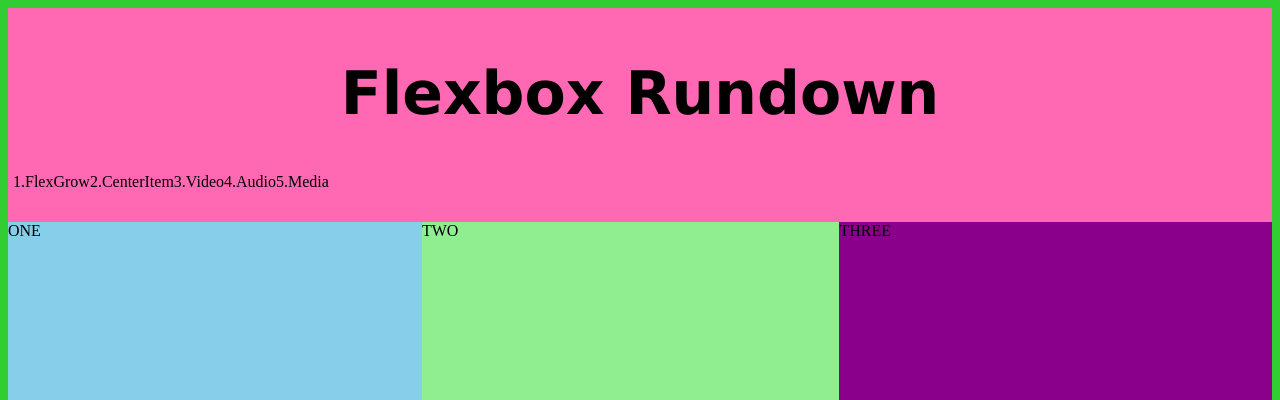
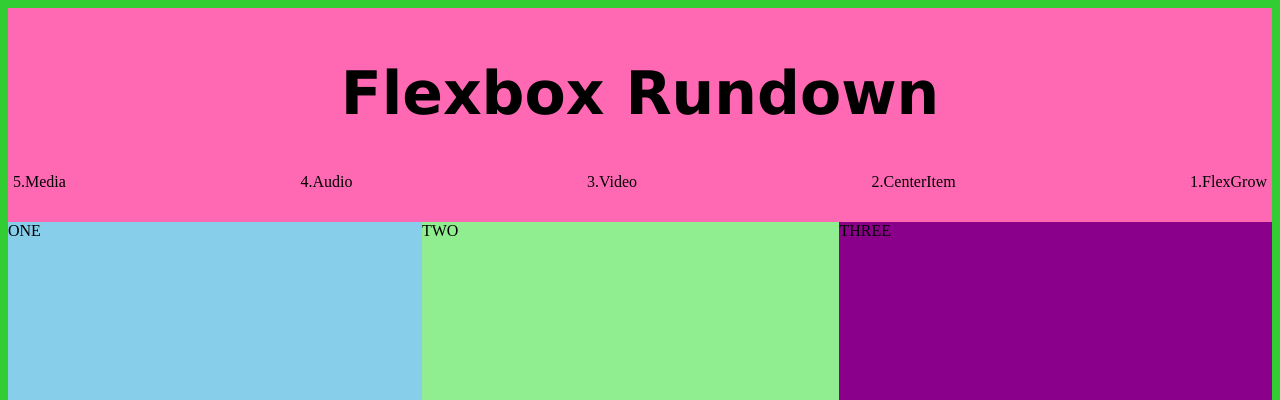
Before and after one commit to Axurrity/Flexbox-rundown---week--4, a plain HTML site: page worksheet4/index.html in a window 1280 px wide. Shown: the top 400 px of the page. Drawn offline with Linux system fonts and the light colour scheme.

Commit message:
Update styles.css

```diff
--- a/worksheet4/styles.css
+++ b/worksheet4/styles.css
@@ -26,9 +26,49 @@ ul {
     flex-wrap: wrap;
 }
 
+.container-navigation {
+    display: flex;
+    flex-wrap: wrap;
+    flex-direction: row;
+    justify-content: space-evenly;
+}
+
+.container-navigation {
+    display: flex;
+    flex-wrap: wrap;
+    flex-direction: row;
+    justify-content: flex-end;
+}
+
+.container-navigation {
+    display: flex;
+    flex-wrap: wrap;
+    flex-direction: row;
+    justify-content: center;
+}
+
+.container-navigation {
+    display: flex;
+    flex-wrap: wrap;
+    flex-direction: row-reverse;
+    justify-content: space-between;
+}
+
+
+
+
+
+
+
+
+
 
 
 /* section one flex grow and shrink */
+
+
+
+
 
 .section-one {
     background-color: blueviolet;
```
